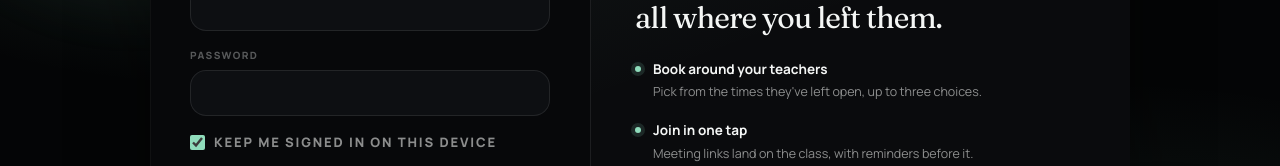
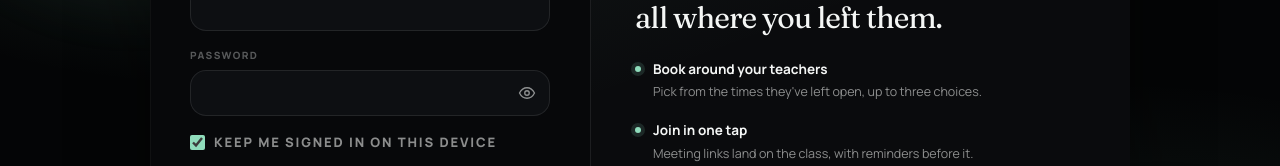
Before and after one commit to Vinnnyyyyyy/LectiHub, a Vue app: page /login in a window 1280 px wide. Shown: the part 325-491 px from the top of the page. Built offline with nearby package versions, Linux system fonts and the light colour scheme; no server answers.

Commit message:
Add password show/hide toggle on login

```diff
--- a/src/components/AuthLayout.vue
+++ b/src/components/AuthLayout.vue
@@ -273,6 +273,46 @@ defineProps<{
     0 0 0 3px color-mix(in srgb, var(--lh-accent) 16%, transparent);
 }
 
+.form-body :deep(.password-field) {
+  position: relative;
+}
+
+.form-body :deep(.password-field input) {
+  width: 100%;
+  padding-right: 44px;
+}
+
+.form-body :deep(.password-toggle) {
+  position: absolute;
+  top: 50%;
+  right: 6px;
+  transform: translateY(-50%);
+  display: grid;
+  place-items: center;
+  width: 34px;
+  height: 34px;
+  padding: 0;
+  border: 0;
+  border-radius: calc(var(--lh-radius-panel) - 4px);
+  background: transparent;
+  color: var(--lh-muted);
+  cursor: pointer;
+  transition:
+    color var(--lh-ease),
+    background var(--lh-ease);
+}
+
+.form-body :deep(.password-toggle:hover) {
+  color: var(--lh-ink);
+  background: color-mix(in srgb, var(--lh-ink) 6%, transparent);
+}
+
+.form-body :deep(.password-toggle:focus-visible) {
+  outline: 0;
+  color: var(--lh-ink);
+  box-shadow: 0 0 0 2px color-mix(in srgb, var(--lh-accent) 40%, transparent);
+}
+
 .form-body :deep(.submit) {
   height: 48px;
   margin-top: 8px;
--- a/src/views/LoginView.vue
+++ b/src/views/LoginView.vue
@@ -7,6 +7,7 @@ import AuthLayout from '../components/AuthLayout.vue'
 
 const username = ref('')
 const password = ref('')
+const showPassword = ref(false)
 const keepSignedIn = ref(true)
 const error = ref('')
 const loading = ref(false)
@@ -55,13 +56,55 @@ async function handleLogin() {
 
       <div class="field">
         <label for="password">Password</label>
+        <div class="password-field">
           <input
             id="password"
             v-model="password"
-          type="password"
+            :type="showPassword ? 'text' : 'password'"
             required
             autocomplete="current-password"
           />
+          <button
+            type="button"
+            class="password-toggle"
+            :aria-label="showPassword ? 'Hide password' : 'Show password'"
+            :aria-pressed="showPassword"
+            @click="showPassword = !showPassword"
+          >
+            <svg
+              v-if="!showPassword"
+              viewBox="0 0 24 24"
+              width="18"
+              height="18"
+              fill="none"
+              stroke="currentColor"
+              stroke-width="1.8"
+              stroke-linecap="round"
+              stroke-linejoin="round"
+              aria-hidden="true"
+            >
+              <path d="M2 12s3.5-7 10-7 10 7 10 7-3.5 7-10 7S2 12 2 12z" />
+              <circle cx="12" cy="12" r="3" />
+            </svg>
+            <svg
+              v-else
+              viewBox="0 0 24 24"
+              width="18"
+              height="18"
+              fill="none"
+              stroke="currentColor"
+              stroke-width="1.8"
+              stroke-linecap="round"
+              stroke-linejoin="round"
+              aria-hidden="true"
+            >
+              <path d="M3 3l18 18" />
+              <path d="M10.6 10.6a2.5 2.5 0 003.5 3.5" />
+              <path d="M9.4 5.5A10.4 10.4 0 0112 5c6.5 0 10 7 10 7a18.4 18.4 0 01-4.2 4.8" />
+              <path d="M6.1 6.1A18.2 18.2 0 002 12s3.5 7 10 7a10.3 10.3 0 004.2-.9" />
+            </svg>
+          </button>
+        </div>
       </div>
 
       <label class="checkline">
```
Also changed, not shown: 1 other file (tests, documents, lock files or other folders). Lines whose indentation alone changed are shown as unchanged.
